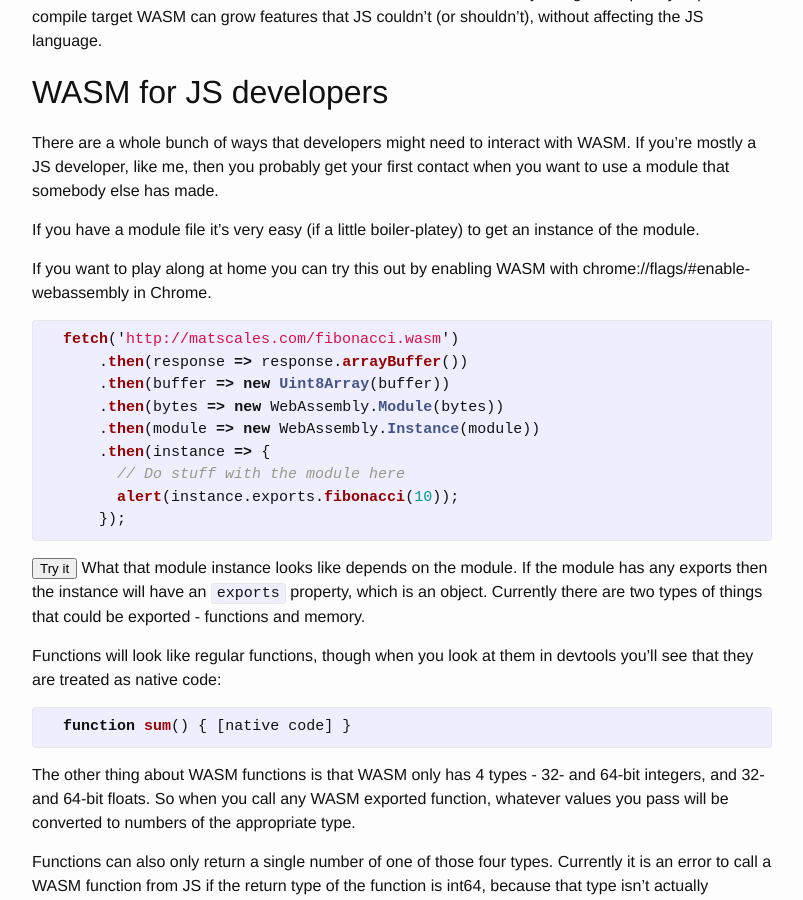
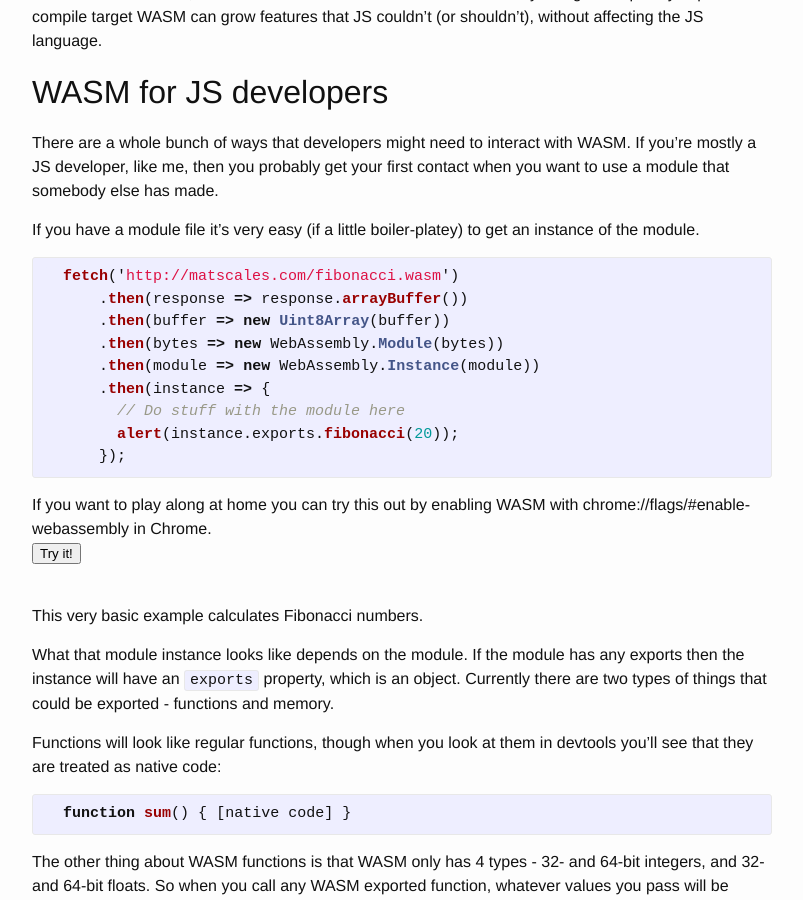
Before and after one commit to wibblymat/matscales.com, a Jekyll site: the page built from _posts/2016-08-30-intro-to-web-assembly.md, in a window 1280 px wide and 900 px high, scrolled down 330 px. Shown: the whole window, without its empty margins (238-1041 px from the left). Built offline with Jekyll 4.4.1, drawn with Linux system fonts in a browser that asks for light colours; some of the changed text lies outside the part shown.

Commit message:
A couple of small improvements

```diff
--- a/_posts/2016-08-30-intro-to-web-assembly.md
+++ b/_posts/2016-08-30-intro-to-web-assembly.md
@@ -26,10 +24,15 @@ If you want to play along at home you can try this out by enabling WASM with chr
       .then(module => new WebAssembly.Instance(module))
       .then(instance => {
         // Do stuff with the module here
-        alert(instance.exports.fibonacci(10));
+        alert(instance.exports.fibonacci(20));
       });
 {% endhighlight %}
-<button id="fib">Try it</button>
+
+If you want to play along at home you can try this out by enabling WASM with chrome://flags/#enable-webassembly in Chrome.
+<br/>
+<button id="fib">Try it!</button>
+<br/>
+<br/>
 <script>
   var button = document.getElementById('fib');
   button.addEventListener('click', function() {
@@ -41,10 +44,13 @@ If you want to play along at home you can try this out by enabling WASM with chr
         .then(function(module) {return new WebAssembly.Instance(module);})
         .then(function(instance) {
           // Do stuff with the module here
-          alert(instance.exports.fibonacci(10));
+          alert(instance.exports.fibonacci(20));
         });
   });
 </script>
+
+This very basic example calculates Fibonacci numbers.
+
 What that module instance looks like depends on the module. If the module has any exports then the instance will have an `exports` property, which is an object. Currently there are two types of things that could be exported - functions and memory.
 
 Functions will look like regular functions, though when you look at them in devtools you'll see that they are treated as native code:
```
Also changed, not shown: other parts of _posts/2016-08-30-intro-to-web-assembly.md (+0 -4 lines).
